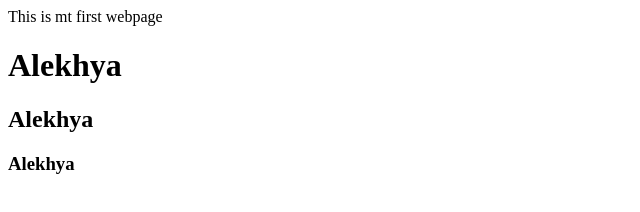
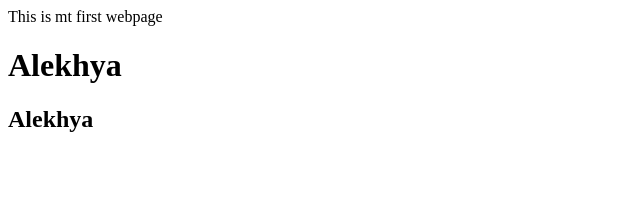
Before and after one commit to Alekhya301/project_dir, a plain HTML site: page index.html in a window 1280 px wide. Shown: the full height of the page, 0-640 px from the left. Drawn offline with Linux system fonts and the light colour scheme.

Commit message:
fourth commit

```diff
--- a/index.html
+++ b/index.html
@@ -6,6 +6,5 @@
 <p>This is mt first webpage</p>
 <h1> Alekhya</h1>
 <h2> Alekhya</h2>
-<h3>Alekhya</h3>
 </body>
 </html>
```
